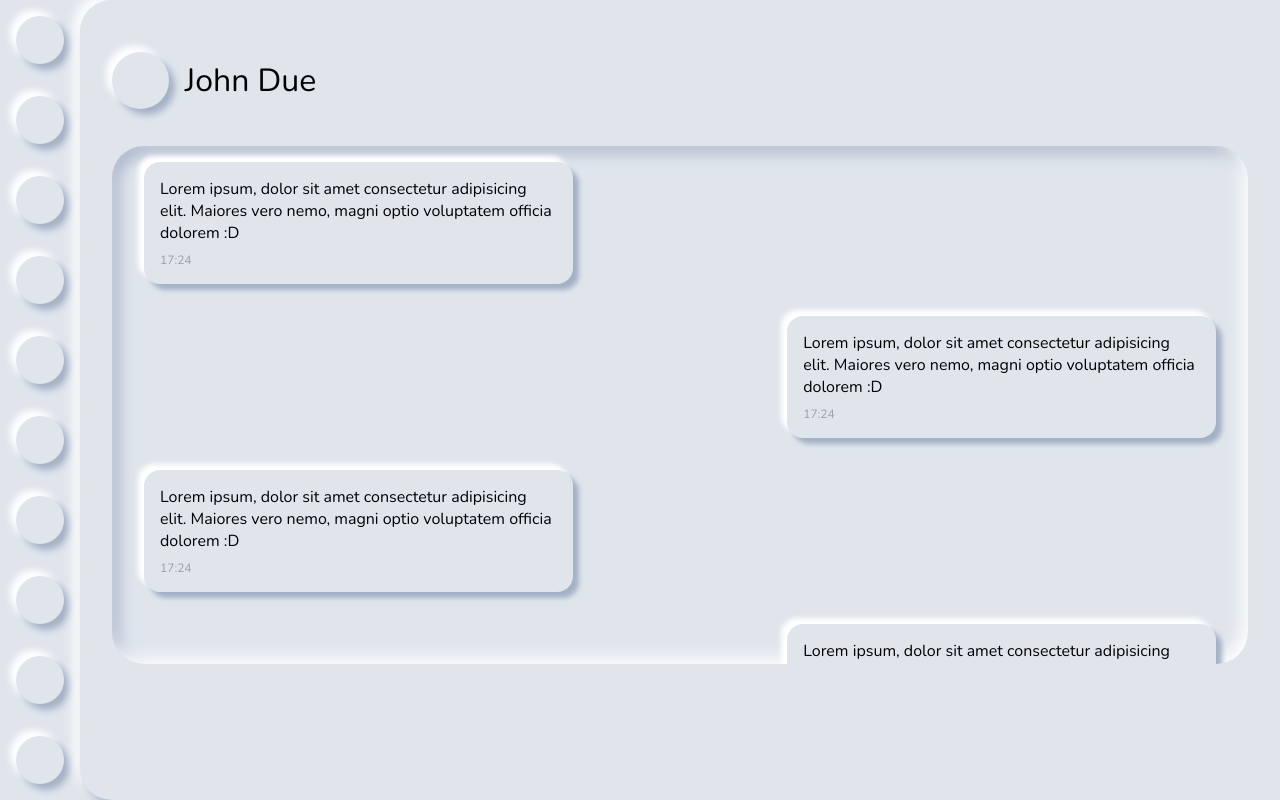
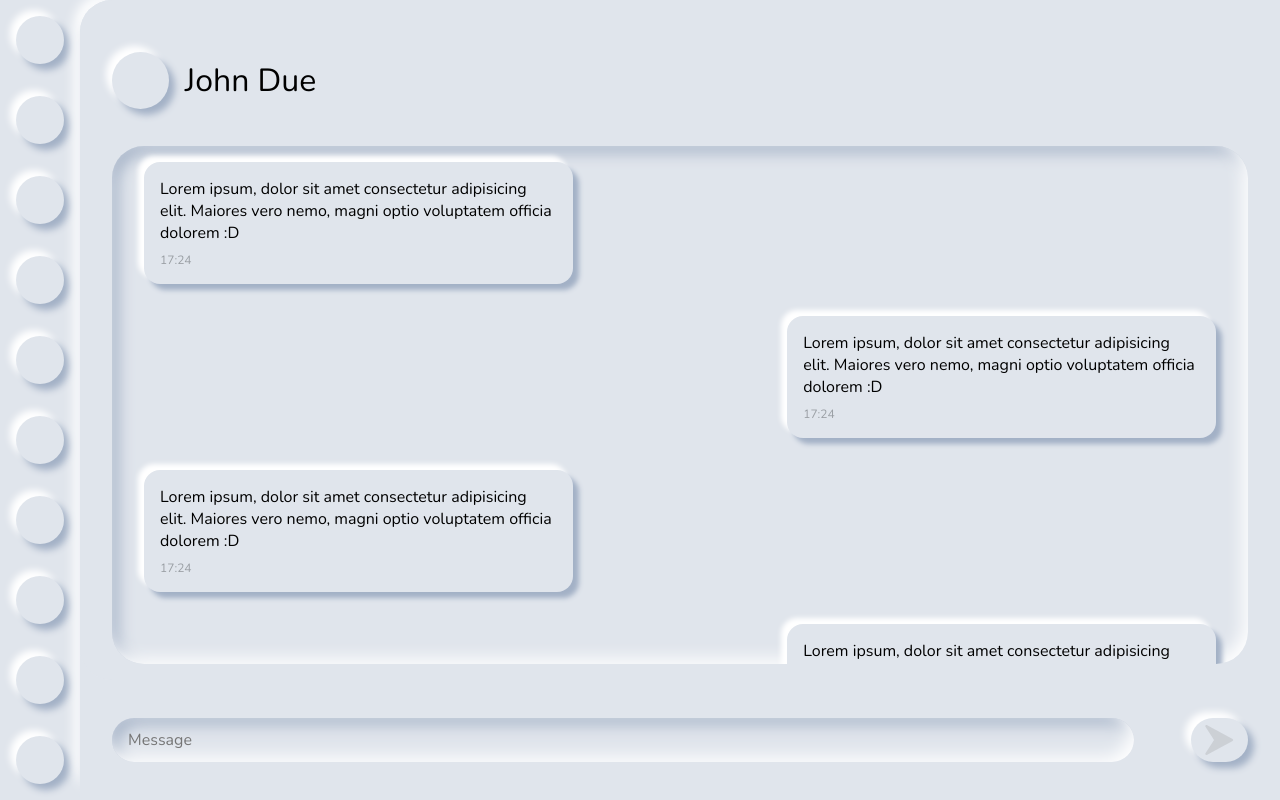
Before and after one commit to felixpohlmann/realtime-chat-fe, a React (Create React App) app: page / in a window 1280 px wide. Built offline with nearby package versions, Linux system fonts and the light colour scheme.

Commit message:
added input section

```diff
--- a/src/App.css
+++ b/src/App.css
@@ -91,6 +91,53 @@
   display: flex;
 }
 
+.input {
+  height: 15%;
+  background-color: var(--primary);
+  padding: 1rem 2rem 1rem 2rem;
+  display: flex;
+  align-items: center;
+  justify-content: space-between;
+}
+
+.input input {
+  height: 50%;
+  width: 90%;
+  font-size: 1rem;
+  padding-left: 1rem;
+  border-radius: 2rem;
+  border: none;
+  outline: none;
+  box-shadow: inset -6px -6px 16px 0 #ffffff, inset 6px 6px 16px 0 #a3b1c6;
+  background-color: var(--primary);
+}
+
+.input button {
+  height: 50%;
+  width: 5%;
+  box-shadow: 6px 6px 7px 0 #a3b1c6, -6px -6px 7px 0 #ffffff;
+  background-color: var(--primary);
+  border-radius: 2rem;
+  border: none;
+  outline: none;
+  display: flex;
+  justify-content: center;
+  align-items: center;
+  transition: 0.2s ease-in-out;
+  cursor: pointer;
+}
+
+.input button:hover {
+  box-shadow: 6px 6px 16px 0 #a3b1c6, -6px -6px 16px 0 #ffffff;
+  transition: 0.2s ease-in-out;
+}
+
+.input button img {
+  width: 50%;
+}
+
+/* responsive settings */
+
 /* mobile phones */
 @media (max-width: 420px) {
 }
--- a/src/App.jsx
+++ b/src/App.jsx
@@ -6,6 +6,9 @@ import Message from "./components/Message/Message";
 
 //css
 import "./App.css";
+
+//svg
+import sendIcon from "./svg/send.svg";
 
 //sampleData
 import sampleData from "./sampleData";
@@ -44,6 +47,12 @@ const App = () => {
             </ul>
           </div>
         </div>
+        <div className="input">
+          <input type="text" placeholder="Message" />
+          <button>
+            <img src={sendIcon} alt="send message" />
+          </button>
+        </div>
       </div>
     </div>
   );
```
Also changed, not shown: src/svg/send.svg (added).
